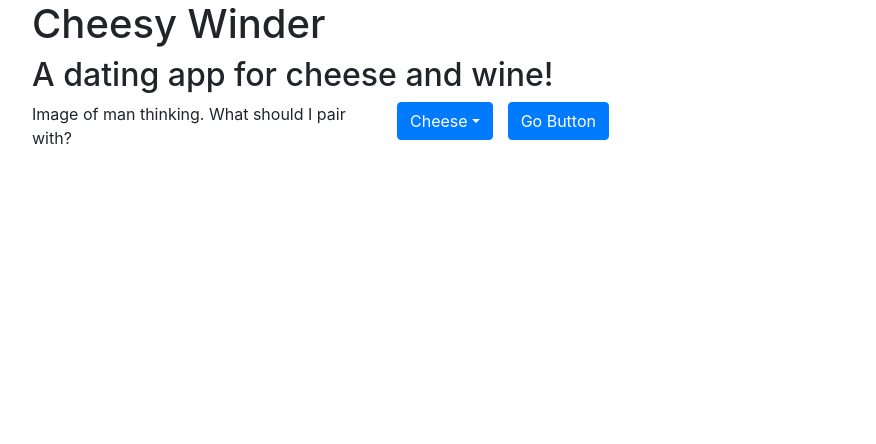
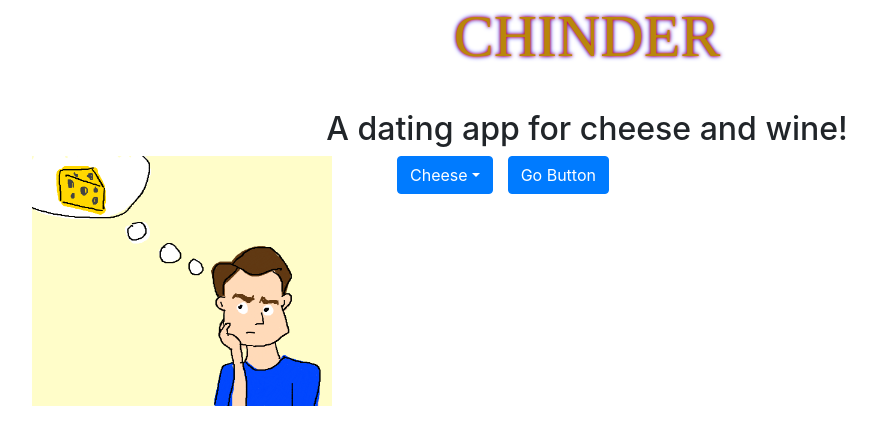
Before and after one commit to dont-worry-brie-happy/cheesy-winder-app-frontend, a React app: page / in a window 1280 px wide. Shown: the top 444 px of the page, without its empty margins (53-929 px from the left). Built offline with nearby package versions, Linux system fonts and the light colour scheme.

Commit message:
CWINDER002 added styling

```diff
--- a/src/App.css
+++ b/src/App.css
@@ -31,3 +31,10 @@
     transform: rotate(360deg);
   }
 }
+
+.thinkingman {
+  border-radius: 5px;
+width: 200px;
+
+
+}
--- a/src/components/Description.js
+++ b/src/components/Description.js
@@ -3,7 +3,16 @@ import React from 'react';
 class Description extends React.Component {
 
     render() {
-        return (<h2>A dating app for cheese and wine!</h2>);
+        return (<h2 style={styles.h2}>A dating app for cheese and wine!</h2>);
+    }
+}
+
+
+const styles = {
+    h2: {
+        paddingTop: '30px',
+        textAlign: 'center'
+
     }
 }
 
--- a/src/components/Picture.js
+++ b/src/components/Picture.js
@@ -1,10 +1,11 @@
 import React from 'react';
+import thinkingman from '../images/thinkingman.png'
 
 class Picture extends React.Component {
 
     render() {
         return (
-        <p>Image of man thinking. What should I pair with?</p>
+        <img src={thinkingman}></img>
         );
     }
 }
--- a/src/components/Title.js
+++ b/src/components/Title.js
@@ -3,8 +3,20 @@ import React from 'react';
 class Title extends React.Component {
 
     render() {
-        return (<h1>Cheesy Winder</h1>);
+        return (<h1 style={styles.header}> CHINDER </h1>);
     }
 }
 
+
+const styles = {
+    header : {
+        color: 'rgb(184, 134, 11)',
+        textAlign: 'center',
+        fontSize: '60px',
+        fontFamily: 'Gautami',
+        textShadow: '0 0 3px #FF0000, 0 0 5px #0000FF'
+    }
+};
+
+
 export default Title;
```
Also changed, not shown: src/images/thinkingman.png (added).
